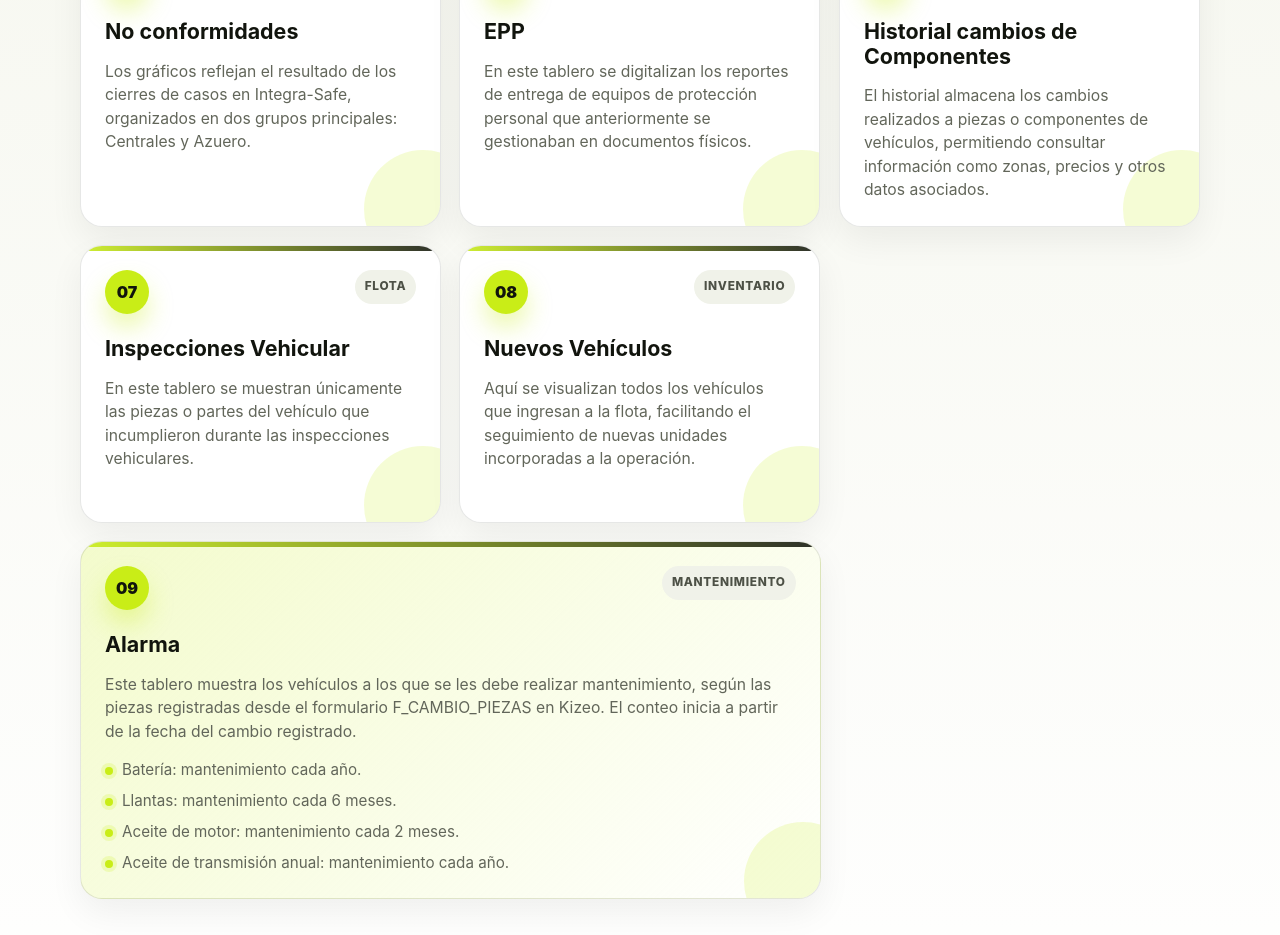
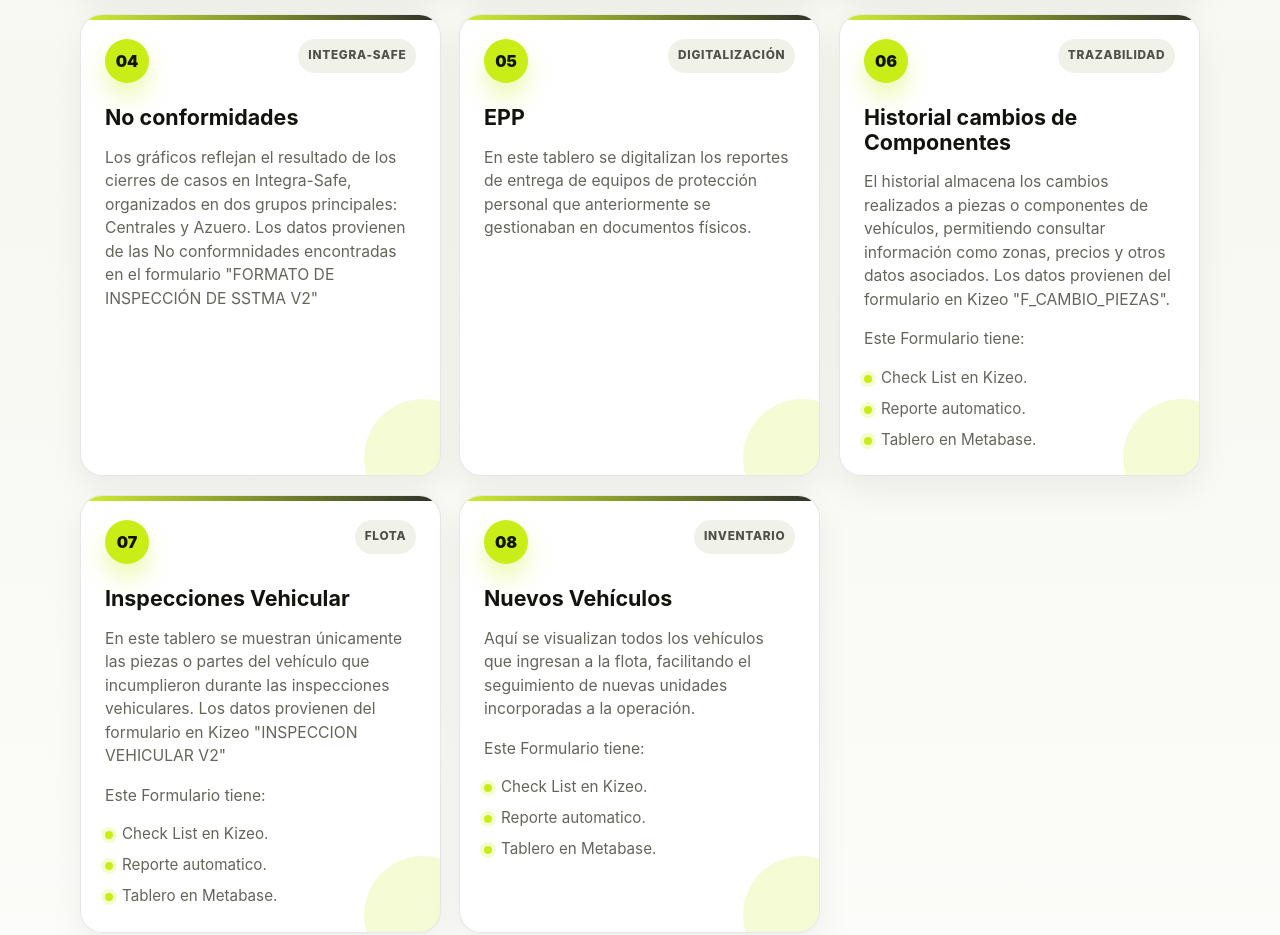
Before and after one commit to hvasquezsheeq/cambio_piezas, a plain HTML site: page index.html in a window 1280 px wide. Shown: the part 1324-2259 px from the top of the page. Drawn offline with Linux system fonts and the light colour scheme.

Commit message:
Enhance descriptions with data source information
Added additional context about data sources for various sections.

```diff
--- a/index.html
+++ b/index.html
@@ -452,7 +452,8 @@
             <h3>Inspecciones</h3>
             <p>
               En este tablero se visualizan los gráficos de las inspecciones en campo creadas por los TPRL.
-              También permite identificar las inconformidades que pueden cerrarse en la plataforma Integra-Safe.
+              También permite identificar las inconformidades que pueden cerrarse en la plataforma Integra-Safe
+              Los datos Provienen del formulario en Kizeo "FORMATO DE INSPECCIÓN DE SSTMA V2" .
             </p>
           </article>
 
@@ -465,6 +466,7 @@
             <p>
               Este tablero muestra los resultados de los reportes de incidentes y accidentes laborales
               registrados por los trabajadores.
+              Los datos Provienen del Formulario en Kizeo "FORMULARIO DE SUCESOS AYOLA-LABRADOR"
             </p>
           </article>
 
@@ -480,6 +482,7 @@
               <li>Cantidad de avisos.</li>
               <li>Cantidad de tarjetas amarillas.</li>
             </ul>
+            <p>Los datos provienen del formulario en Kizeo "INFORME DIARIO DE PRODUCCION"</p>
           </article>
 
           <article class="card">
@@ -491,6 +494,7 @@
             <p>
               Los gráficos reflejan el resultado de los cierres de casos en Integra-Safe,
               organizados en dos grupos principales: Centrales y Azuero.
+              Los datos provienen de las No conformnidades encontradas en el formulario "FORMATO DE INSPECCIÓN DE SSTMA V2"
             </p>
           </article>
 
@@ -515,7 +519,16 @@
             <p>
               El historial almacena los cambios realizados a piezas o componentes de vehículos,
               permitiendo consultar información como zonas, precios y otros datos asociados.
+              Los datos provienen del formulario en Kizeo "F_CAMBIO_PIEZAS".
             </p>
+            <p>
+              Este Formulario tiene:
+            </p>
+            <ul>
+              <li>Check List en Kizeo.</li>
+              <li>Reporte automatico.</li>
+              <li>Tablero en Metabase.</li>
+            </ul>
           </article>
 
           <article class="card">
@@ -527,7 +540,16 @@
             <p>
               En este tablero se muestran únicamente las piezas o partes del vehículo que incumplieron
               durante las inspecciones vehiculares.
+              Los datos provienen del formulario en Kizeo "INSPECCION VEHICULAR V2"
             </p>
+           <p>
+              Este Formulario tiene:
+            </p>
+            <ul>
+              <li>Check List en Kizeo.</li>
+              <li>Reporte automatico.</li>
+              <li>Tablero en Metabase.</li>
+            </ul>
           </article>
 
           <article class="card">
@@ -540,6 +562,14 @@
               Aquí se visualizan todos los vehículos que ingresan a la flota, facilitando el seguimiento
               de nuevas unidades incorporadas a la operación.
             </p>
+            <p>
+              Este Formulario tiene:
+            </p>
+            <ul>
+              <li>Check List en Kizeo.</li>
+              <li>Reporte automatico.</li>
+              <li>Tablero en Metabase.</li>
+            </ul>
           </article>
 
           <article class="card featured" id="alarma">
```
